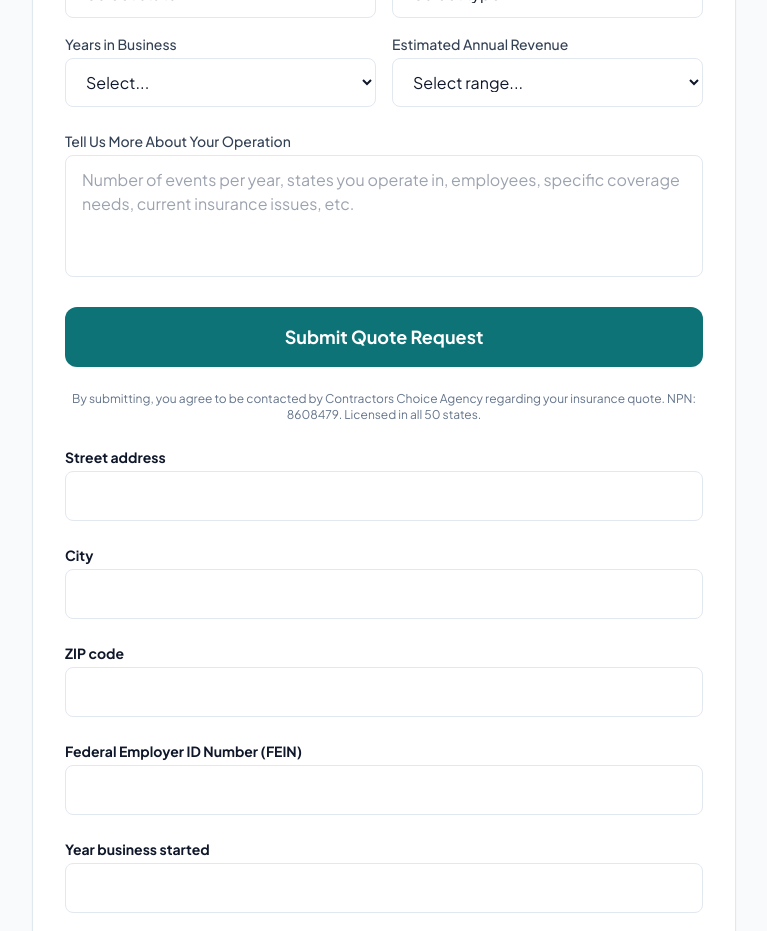
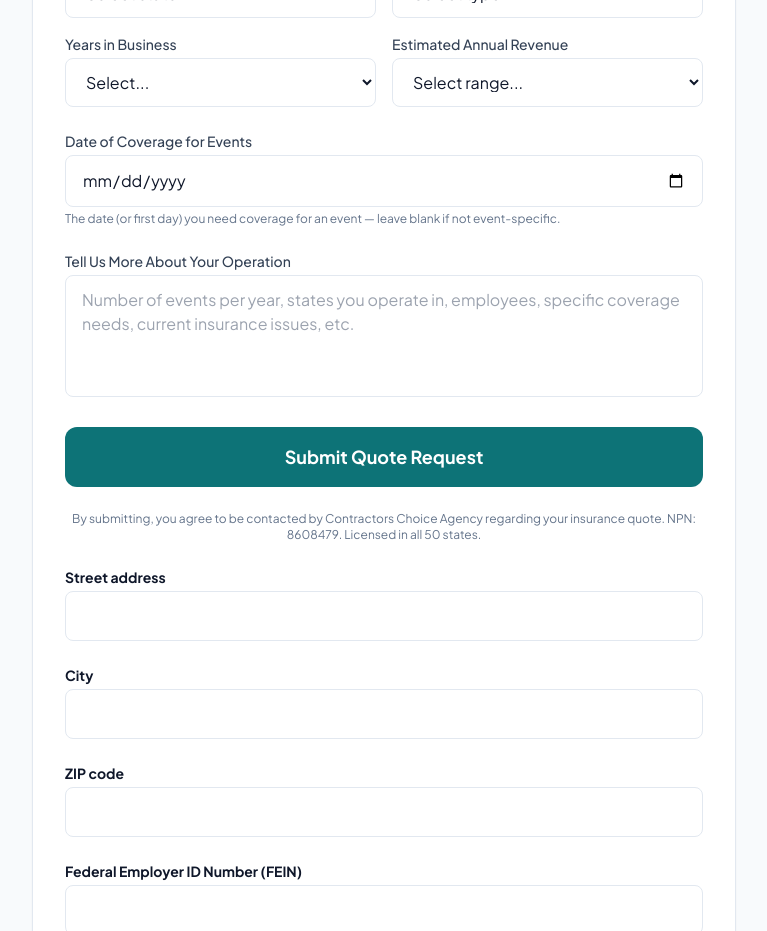
Before and after one commit to MCERQUA/concessionaireinsurance.com, a Next.js app: page /quote in a window 1280 px wide. Shown: the part 980-1911 px from the top of the page, without its empty margins (256-1023 px from the left). Built offline with nearby package versions, Linux system fonts and the light colour scheme.

Commit message:
deploy-svc source-sync: concessionaireinsurance.com from concessionaireinsurance.com (2026-10-05T22:23:34Z, requester: josh-host@mesh)

```diff
--- a/public/__forms.html
+++ b/public/__forms.html
@@ -29,6 +29,7 @@
   <input name="prior_carrier_name" />
   <input name="prior_policy_number" />
   <input name="prior_policy_expiration" />
+  <input name="event_coverage_date" />
 </form>
   <form name="contact" netlify netlify-honeypot="bot-field" hidden>
     <input type="hidden" name="form-name" value="contact">
--- a/src/app/quote/page.tsx
+++ b/src/app/quote/page.tsx
@@ -310,6 +310,22 @@ export default function QuotePage() {
                 </div>
               </div>
 
+              {/* Event coverage dates */}
+              <div>
+                <label className="block text-sm font-medium text-slate-700 mb-1" htmlFor="event_coverage_date">
+                  Date of Coverage for Events
+                </label>
+                <input
+                  id="event_coverage_date"
+                  name="event_coverage_date"
+                  type="date"
+                  className="w-full border border-slate-200 rounded-lg px-4 py-3 text-slate-900 focus:outline-none focus:border-teal-500 focus:ring-1 focus:ring-teal-500"
+                />
+                <p className="text-xs text-slate-500 mt-1">
+                  The date (or first day) you need coverage for an event — leave blank if not event-specific.
+                </p>
+              </div>
+
               {/* Additional Info */}
               <div>
                 <label className="block text-sm font-medium text-slate-700 mb-1" htmlFor="message">
```
